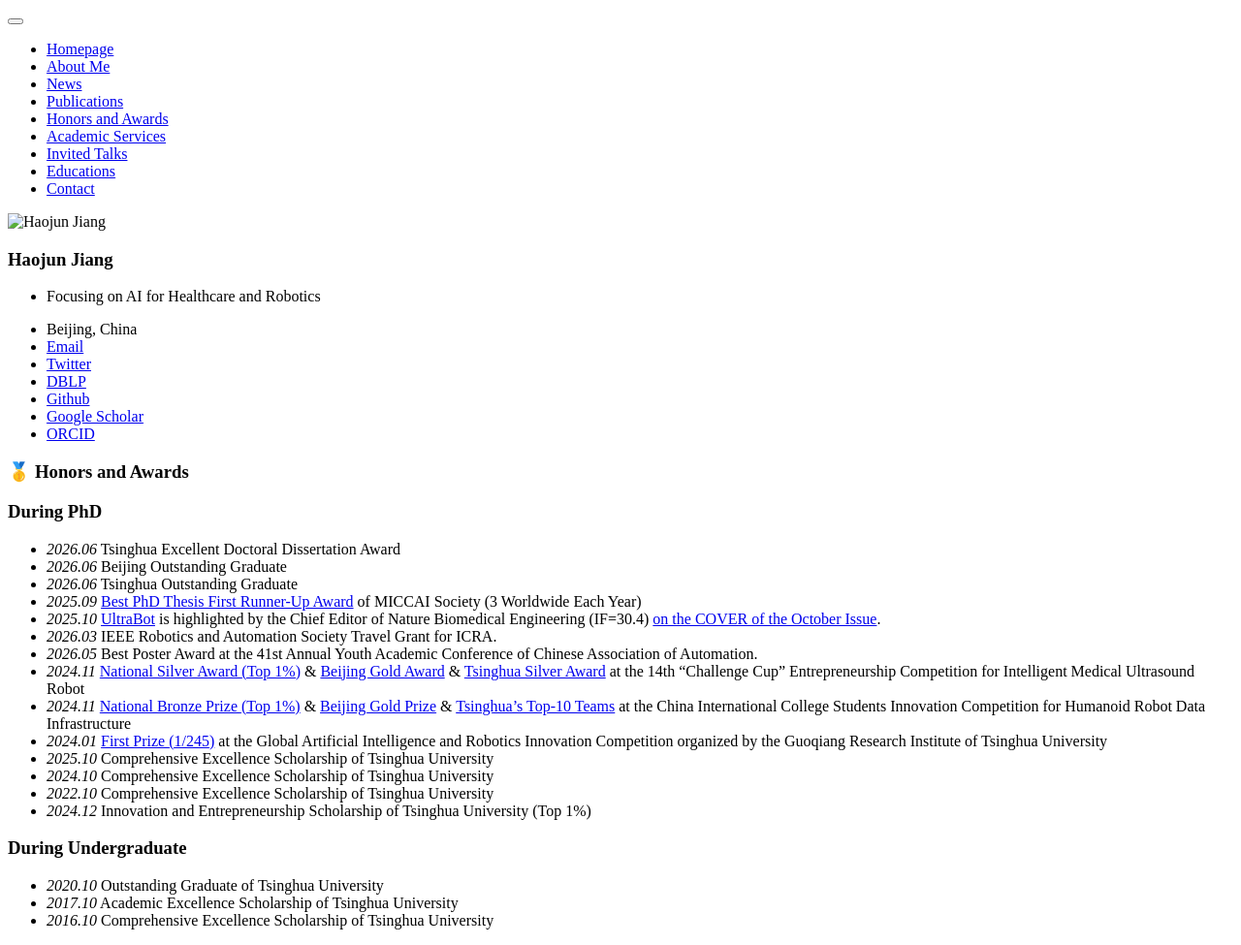
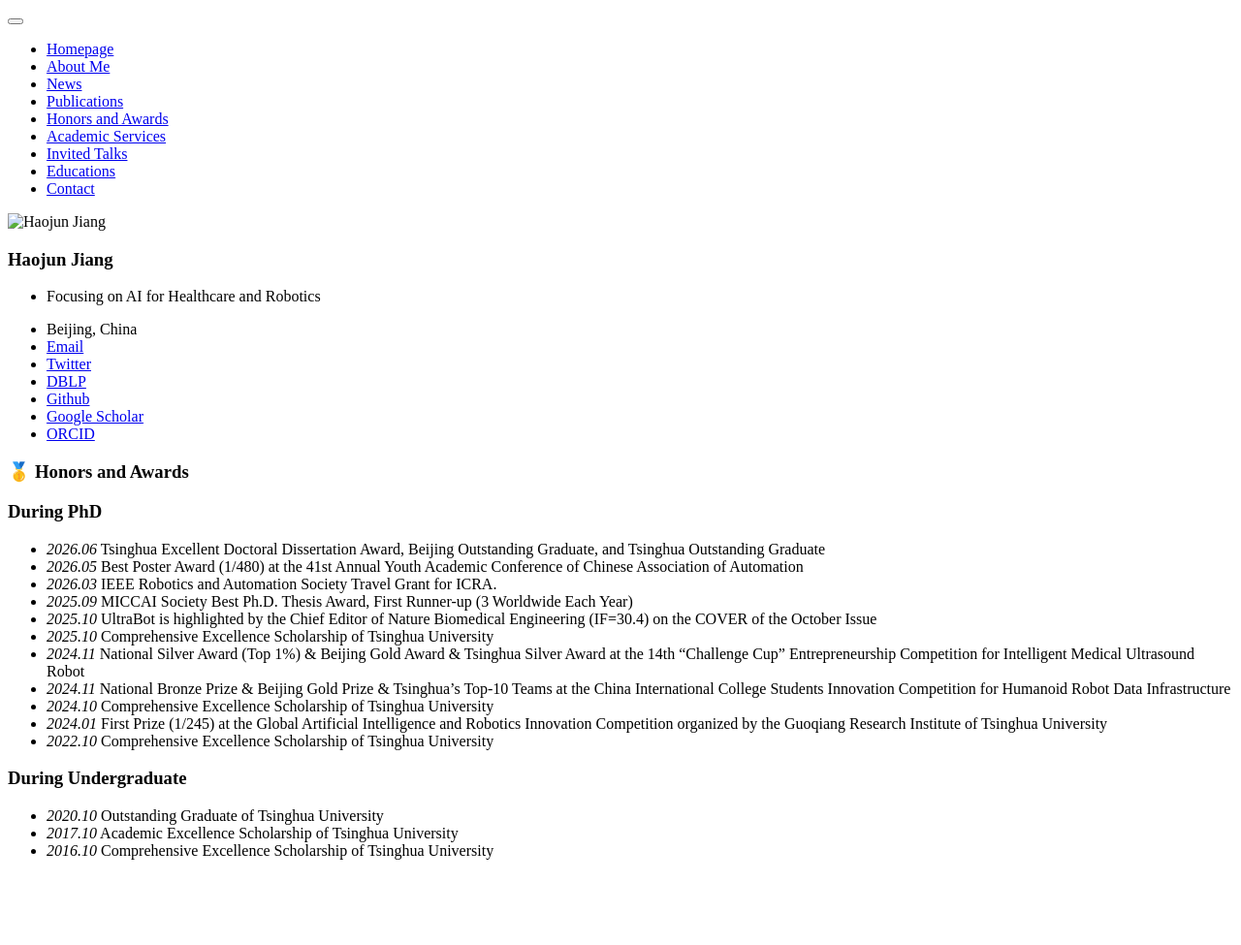
Before and after one commit to jianghaojun/jianghaojun.github.io, a Jekyll site: the page built from _pages/includes/honers.md, in a window 1280 px wide. Shown: the whole page at 97% size. Built offline with Jekyll 4.4.1, drawn with Linux system fonts in a browser that asks for light colours; our own code applies the rules of GitHub Pages for plain Markdown files; after the commit the page ends 903 px from its top, so only the background shows below that.

Commit message:
Fix formatting and update award details in honors.md

```diff
--- a/_pages/includes/honers.md
+++ b/_pages/includes/honers.md
@@ -1,19 +1,16 @@
 # 🥇 Honors and Awards
 ### During PhD
-- *2026.06* Tsinghua Excellent Doctoral Dissertation Award
-- *2026.06* Beijing Outstanding Graduate
-- *2026.06* Tsinghua Outstanding Graduate
-- *2025.09* [Best PhD Thesis First Runner-Up Award](https://drive.google.com/file/d/1WsTrBcYbeNuN6BubFezQugSxWc7XHyMB/view?usp=sharing) of MICCAI Society (3 Worldwide Each Year)
-- *2025.10* [UltraBot](https://www.nature.com/articles/s41551-025-01546-x) is highlighted by the Chief Editor of Nature Biomedical Engineering (IF=30.4) [on the COVER of the October Issue](https://drive.google.com/file/d/1-QUk2mCtg2XD9cWI4EuDu3L0BNR141-V/view?usp=sharing).
+- *2026.06* Tsinghua Excellent Doctoral Dissertation Award, Beijing Outstanding Graduate, and Tsinghua Outstanding Graduate
+- *2026.05* Best Poster Award (1/480) at the 41st Annual Youth Academic Conference of Chinese Association of Automation
 - *2026.03* IEEE Robotics and Automation Society Travel Grant for ICRA.
-- *2026.05* Best Poster Award at the 41st Annual Youth Academic Conference of Chinese Association of Automation.
-- *2024.11* [National Silver Award (Top 1%)](https://www.tsinghua.edu.cn/info/1660/114985.htm#:~:text=%E6%B8%85%E5%8D%8E%E5%A4%A7%E5%AD%A6%E2%80%9C%E6%99%BA%E6%83%A0%E8%B6%85%E5%A3%B0,%E8%A7%A6%E6%89%8B%E5%8F%AF%E5%8F%8A) & [Beijing Gold Award](https://mp.weixin.qq.com/s/tlAdBjVfFo4uVNw3RrdVuA) & [Tsinghua Silver Award](https://mp.weixin.qq.com/s/fdXa1T2ZeR5FAWVE7XHFzQ) at the 14th "Challenge Cup" Entrepreneurship Competition for Intelligent Medical Ultrasound Robot
-- *2024.11* [National Bronze Prize (Top 1%)](https://info.tsinghua.edu.cn/f/info/xxfb_fg/xnzx/template/detail?xxid=c90da402f4ba414eb5d932e18ed6e150#:~:text=3%E3%80%81%E9%A1%B9%E7%9B%AE%E5%90%8D%E7%A7%B0,%E8%92%8B%E6%98%8A%E5%B3%BB) & [Beijing Gold Prize](https://info.tsinghua.edu.cn/f/info/xxfb_fg/xnzx/template/detail?xxid=bbacad1358cf443384018a89b4c7d67c#:~:text=4-,%E5%8C%97%E4%BA%AC%E5%B8%82%E8%B5%9B%E4%B8%80%E7%AD%89%E5%A5%96,%E8%92%8B%E6%98%8A%E5%B3%BB,-%E5%91%A8%E6%99%8B) & [Tsinghua's Top-10 Teams](https://info.tsinghua.edu.cn/f/info/xxfb_fg/xnzx/template/detail?xxid=bbacad1358cf443384018a89b4c7d67c#:~:text=5-,%E6%B8%85%E5%8D%8E%E5%A4%A7%E5%AD%A6%E6%A0%A1%E8%B5%9B,%E8%92%8B%E6%98%8A%E5%B3%BB,-%E5%91%A8%E6%99%8B) at the China International College Students Innovation Competition for Humanoid Robot Data Infrastructure
-- *2024.01* [First Prize (1/245)](https://mp.weixin.qq.com/s/KjNxJn9RK4nBqRgXhSEPLA) at the Global Artificial Intelligence and Robotics Innovation Competition organized by the Guoqiang Research Institute of Tsinghua University
+- *2025.09* MICCAI Society Best Ph.D. Thesis Award, First Runner-up (3 Worldwide Each Year)
+- *2025.10* UltraBot is highlighted by the Chief Editor of Nature Biomedical Engineering (IF=30.4) on the COVER of the October Issue
 - *2025.10* Comprehensive Excellence Scholarship of Tsinghua University
+- *2024.11* National Silver Award (Top 1%) & Beijing Gold Award & Tsinghua Silver Award at the 14th "Challenge Cup" Entrepreneurship Competition for Intelligent Medical Ultrasound Robot
+- *2024.11* National Bronze Prize & Beijing Gold Prize & Tsinghua's Top-10 Teams at the China International College Students Innovation Competition for Humanoid Robot Data Infrastructure
 - *2024.10* Comprehensive Excellence Scholarship of Tsinghua University
+- *2024.01* First Prize (1/245) at the Global Artificial Intelligence and Robotics Innovation Competition organized by the Guoqiang Research Institute of Tsinghua University
 - *2022.10* Comprehensive Excellence Scholarship of Tsinghua University
-- *2024.12* Innovation and Entrepreneurship Scholarship of Tsinghua University (Top 1%)
 
 ### During Undergraduate
 - *2020.10* Outstanding Graduate of Tsinghua University
```
